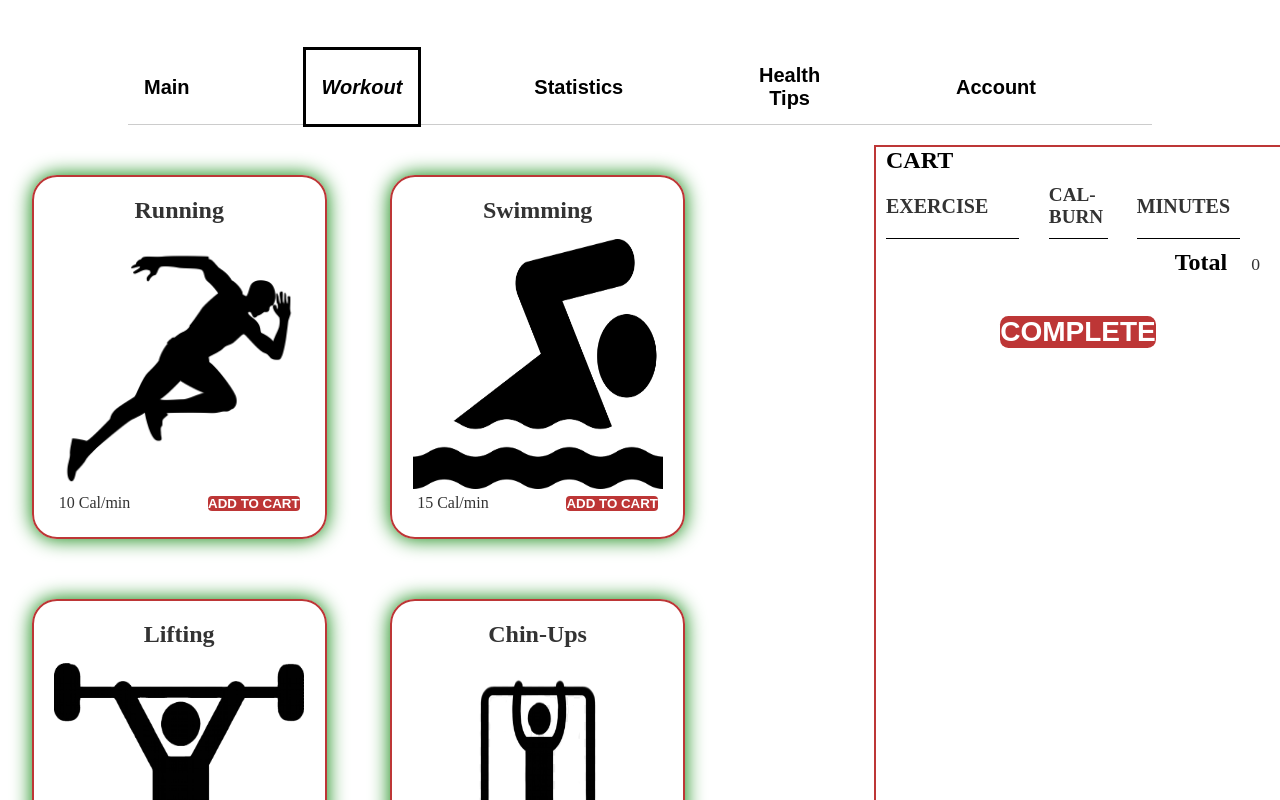
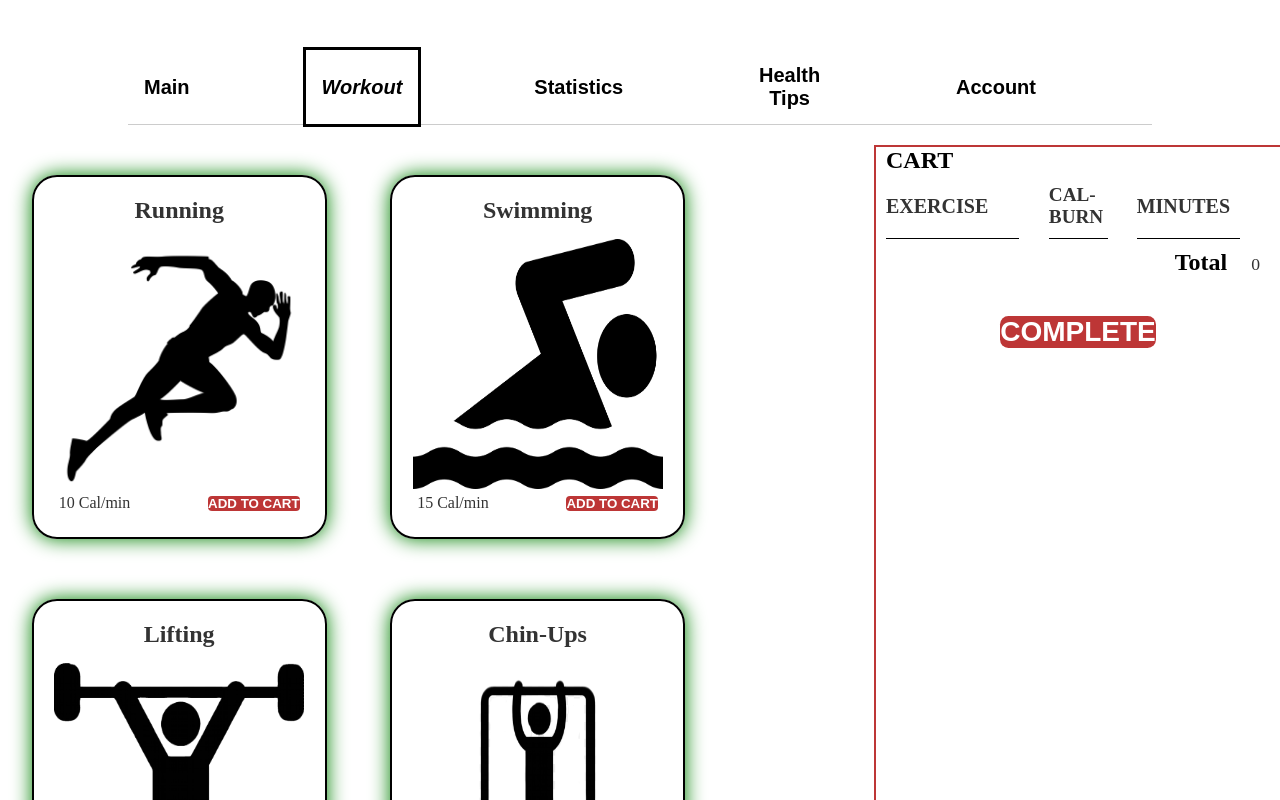
Before and after one commit to nurlanua/Milestone-3, a plain HTML site: page index.html in a window 1280 px wide. Both pictures are taken after a click on the button "Workout". Shown: the top 800 px of the page. Drawn offline with nearby package versions, Linux system fonts and the light colour scheme.

Commit message:
Update styles.css

```diff
--- a/styles.css
+++ b/styles.css
@@ -52,7 +52,7 @@
 .shop-item {
     width: 35%;
     margin: 30px;
-    border: 2px solid rgb(189, 54, 54);
+    border: 2px solid black;
     border-radius: 25px;
     padding: 20px;
     box-shadow: 0px 0px 20px green;
```
